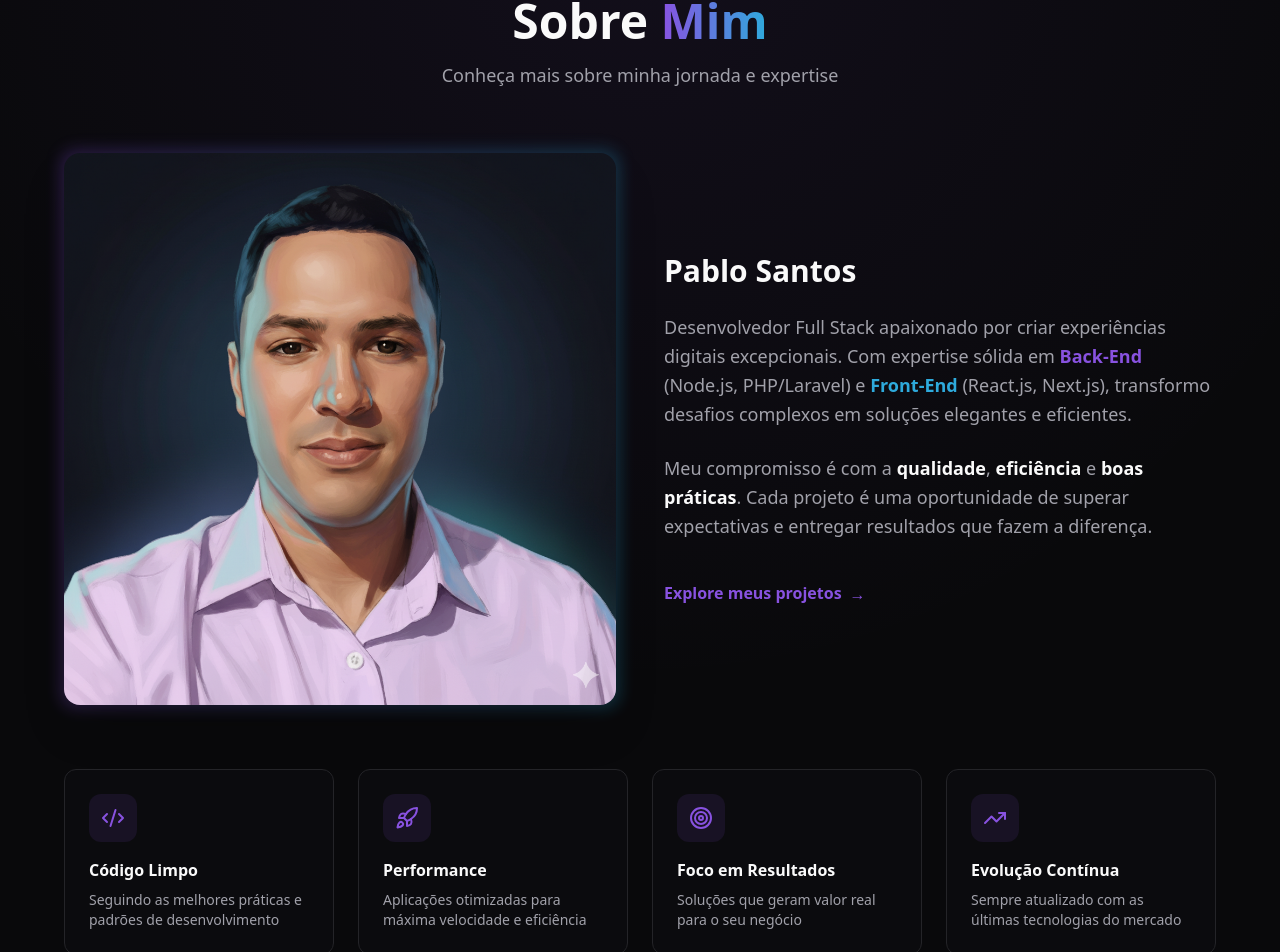
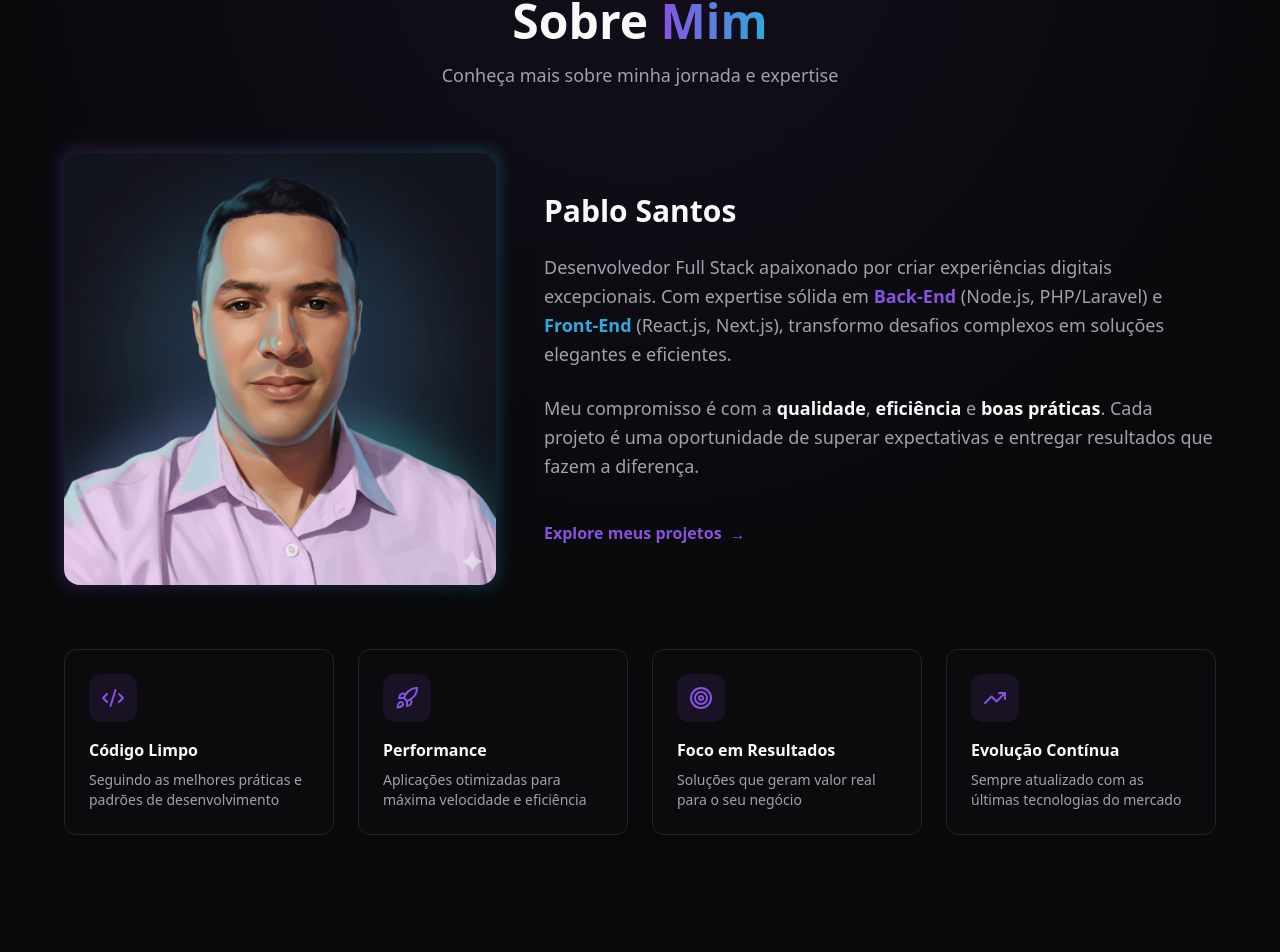
Before and after one commit to PabloSantos-CG/dev-ignite-portfolio, a React (Vite) app: page / in a window 1280 px wide. Shown: the part 883-1835 px from the top of the page. Built offline with nearby package versions, Linux system fonts and the light colour scheme; no server answers; the HTML template or start-up script is replaced by a standard one.

Commit message:
Fix: Adjust profile image size

```diff
--- a/src/components/About.tsx
+++ b/src/components/About.tsx
@@ -40,10 +40,10 @@ export default function About() {
           </div>
 
           {/* Main Content */}
-          <div className="grid md:grid-cols-2 gap-12 items-center mb-16">
+          <div className="grid md:grid-cols-5 gap-12 items-center mb-16">
             {/* Image */}
-            <div className="order-2 md:order-1 animate-slide-up">
-              <div className="relative group">
+            <div className="order-2 md:order-1 md:col-span-2 animate-slide-up">
+              <div className="relative group max-w-md mx-auto">
                 <div className="absolute -inset-1 bg-gradient-to-r from-primary to-secondary rounded-2xl blur opacity-25 group-hover:opacity-40 transition duration-300" />
                 <img
                   src={developerPortrait}
@@ -54,7 +54,7 @@ export default function About() {
             </div>
 
             {/* Text Content */}
-            <div className="order-1 md:order-2 space-y-6 animate-fade-in">
+            <div className="order-1 md:order-2 md:col-span-3 space-y-6 animate-fade-in">
               <h3 className="text-3xl font-bold">Pablo Santos</h3>
               <p className="text-lg text-muted-foreground leading-relaxed">
                 Desenvolvedor Full Stack apaixonado por criar experiências digitais excepcionais.
```
